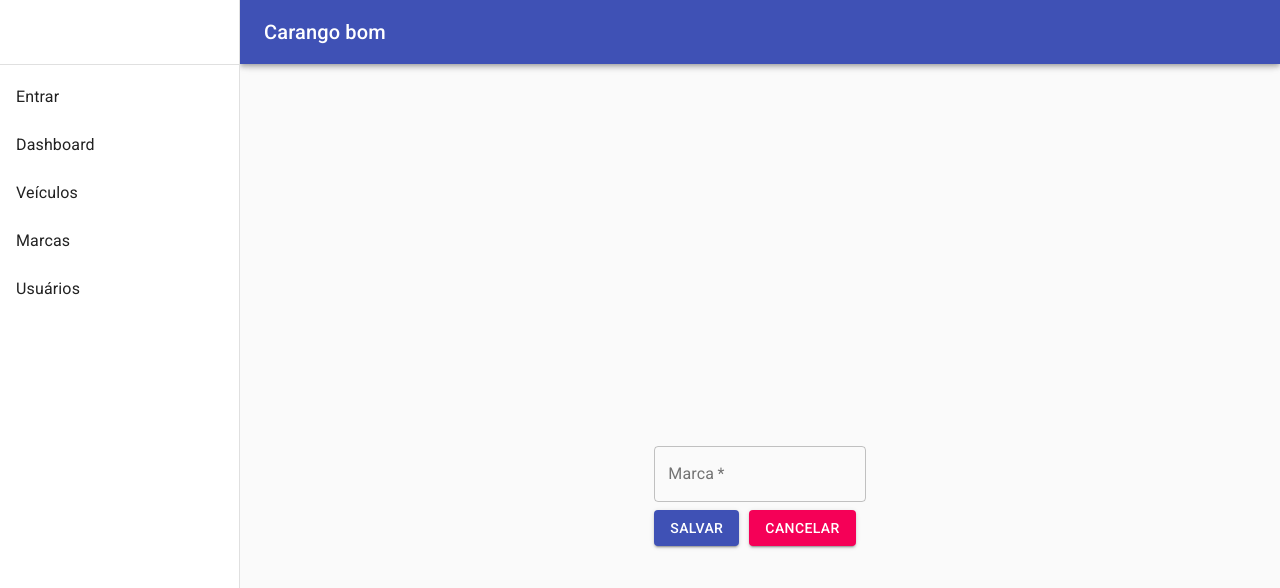
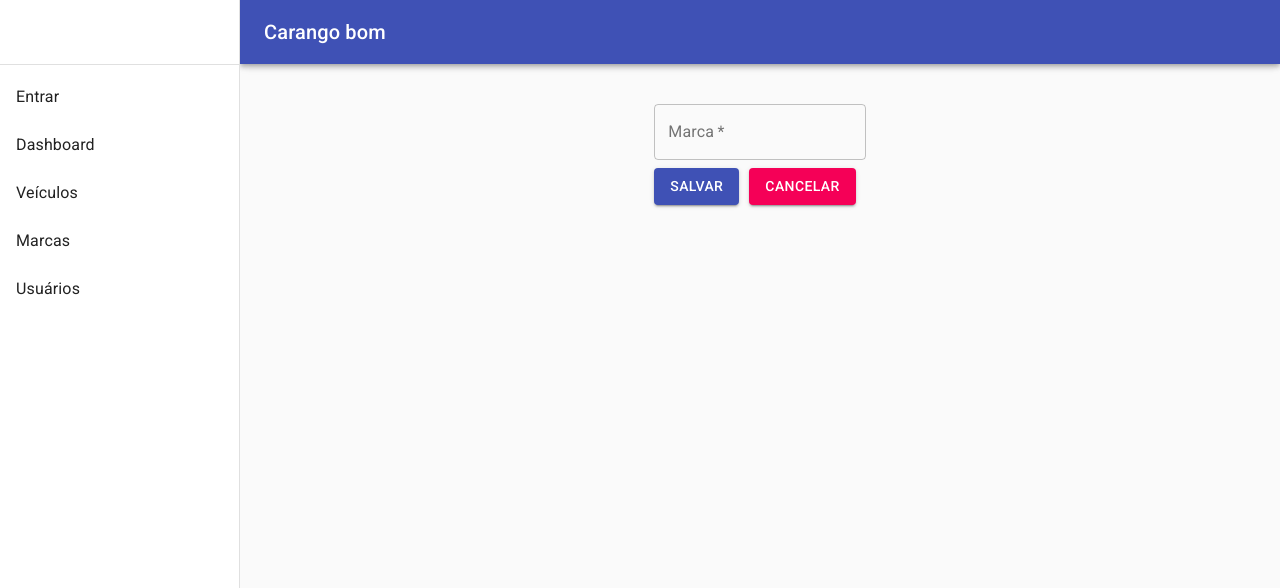
Before and after one commit to CaelumAulas/aceleratw-turma3-grupo2-frontend, a React (Create React App) app: page /marcas/cadastro in a window 1280 px wide. Shown: the top 588 px of the page. Built offline with nearby package versions, Linux system fonts and the light colour scheme.

Commit message:
ajustando posicionamento das tabelas

```diff
--- a/src/fragments/Brand/BrandRegistrationForm.js
+++ b/src/fragments/Brand/BrandRegistrationForm.js
@@ -1,9 +1,11 @@
 import React, { useCallback, useState } from "react";
+import { useLocation, useHistory } from "react-router-dom";
+
 import { GridFullHeight } from "components/GridFullHeight/GridFullHeight";
 import TextInput from "components/TextInput/TextInput";
 import CustomButton from "components/CustomButton/CustomButton";
+
 import brandStyles from "./styles";
-import { useLocation, useHistory } from "react-router-dom";
 
 const BrandRegistrationForm = () => {
   const routeState = useLocation()?.state;
@@ -34,12 +36,7 @@ const BrandRegistrationForm = () => {
   }, [brandValue, routeState]);
 
   return (
-    <GridFullHeight
-      container
-      direction="column"
-      justify="center"
-      alignItems="center"
-    >
+    <GridFullHeight container direction="column" alignItems="center">
       <form
         onSubmit={(e) => {
           e.preventDefault();
--- a/src/fragments/Vehicle/ListVehicleTable.js
+++ b/src/fragments/Vehicle/ListVehicleTable.js
@@ -105,4 +105,5 @@ const ListVehicleTable = () => {
     </>
   );
 };
+
 export default ListVehicleTable;
--- a/src/screens/Brand/ListBrand.js
+++ b/src/screens/Brand/ListBrand.js
@@ -1,12 +1,12 @@
 import React from "react";
-import { ContainerFullHeight } from "components/ContainerFullHeight/ContainerFullHeight";
+import { GridFullHeight } from "components/GridFullHeight/GridFullHeight";
 import ListBrandTable from "fragments/Brand/ListBrandTable";
 
 const ListBrand = () => {
   return (
-    <ContainerFullHeight>
+    <GridFullHeight>
       <ListBrandTable />
-    </ContainerFullHeight>
+    </GridFullHeight>
   );
 };
 
--- a/src/screens/Dashboard/Dashboard.js
+++ b/src/screens/Dashboard/Dashboard.js
@@ -40,12 +40,7 @@ const mockedData = [
 const Dashboard = () => {
   const classes = useStyles();
   return (
-    <GridFullHeight
-      container
-      direction="column"
-      justify="center"
-      alignItems="flex-end"
-    >
+    <GridFullHeight container direction="column" alignItems="center">
       <Grid container direction="column" className={classes.root} spacing={2}>
         <Grid item xs={12}>
           <Grid
--- a/src/screens/User/ListUser.js
+++ b/src/screens/User/ListUser.js
@@ -1,12 +1,12 @@
 import React from "react";
-import { ContainerFullHeight } from "components/ContainerFullHeight/ContainerFullHeight";
+import { GridFullHeight } from "components/GridFullHeight/GridFullHeight";
 import ListUserTable from "fragments/User/ListUserTable";
 
 const ListUsers = () => {
   return (
-    <ContainerFullHeight>
+    <GridFullHeight>
       <ListUserTable />
-    </ContainerFullHeight>
+    </GridFullHeight>
   );
 };
 
--- a/src/screens/Vehicle/ListVehicle.js
+++ b/src/screens/Vehicle/ListVehicle.js
@@ -1,8 +1,7 @@
 import React from "react";
-const { GridFullHeight } = require("components/GridFullHeight/GridFullHeight");
-const {
-  default: ListVehicleTable,
-} = require("fragments/Vehicle/ListVehicleTable");
+
+import { GridFullHeight } from "components/GridFullHeight/GridFullHeight";
+import ListVehicleTable from "fragments/Vehicle/ListVehicleTable";
 
 const ListVehicle = () => {
   return (
```
